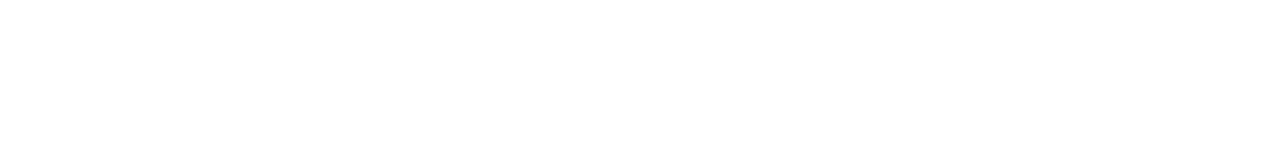
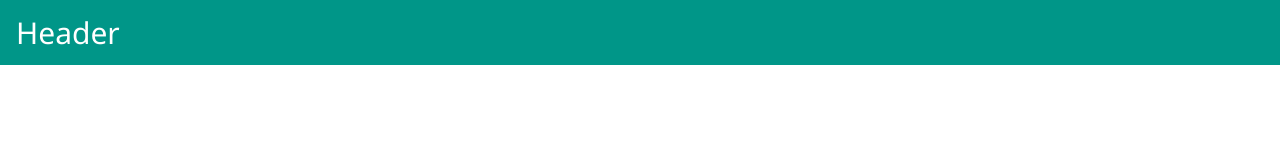
Before and after one commit to AnasShafqat/Templates, a plain HTML site: page index.html in a window 1280 px wide. Drawn offline with nearby package versions, Linux system fonts and the light colour scheme.

Commit message:
Added W3schools Css

```diff
--- a/index.html
+++ b/index.html
@@ -2,8 +2,15 @@
 <html>
 <head>
 	<title></title>
+	<link rel="stylesheet" href="https://www.w3schools.com/w3css/4/w3.css">
 </head>
 <body>
 
+	<header class="w3-container w3-teal">
+		<h2>
+			Header
+		</h2>
+	</header>
+
 </body>
 </html>
```
